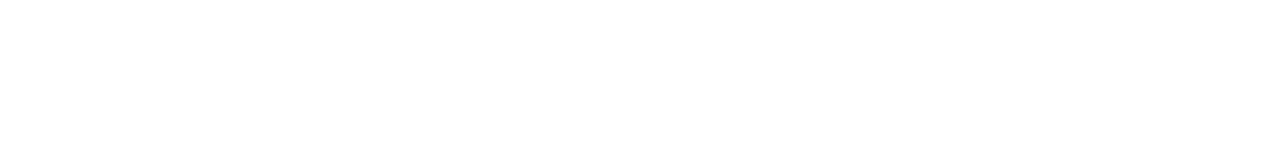
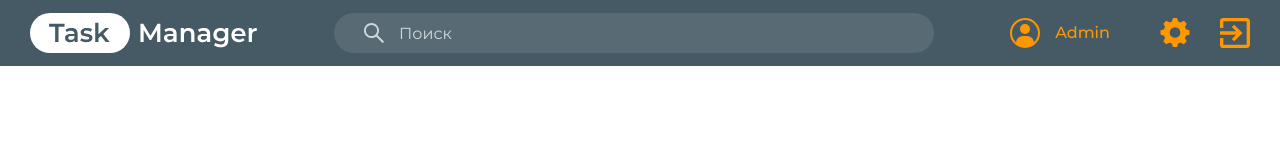
Before and after one commit to davas93/test, a plain HTML site: page index.html in a window 1280 px wide. Drawn offline with Linux system fonts and the light colour scheme; files whose address does not match are found by name.

Commit message:
Разметка и стилизация шапки

```diff
--- a/index.html
+++ b/index.html
@@ -8,7 +8,27 @@
   </head>
   <body>
     <header class="header">
-      <img src="" alt="" class="header-logo" />
+      <img src="img/Logo.svg" alt="logo" class="header-logo" />
+      <form action="#" class="search-form">
+        <img src="img/search.svg" alt="search" class="search-form__icon" />
+        <input type="text" class="search-form__input" placeholder="Поиск" />
+      </form>
+      <div class="header-interface">
+        <div class="header-interface__user">
+          <svg class="header-interface__icon">
+            <use xlink:href="img/sprite.svg#user"></use>
+          </svg>
+          <span class="header-interface__username">Admin</span>
+        </div>
+
+        <svg class="header-interface__icon">
+          <use xlink:href="img/sprite.svg#settings"></use>
+        </svg>
+
+        <svg class="header-interface__icon">
+          <use xlink:href="img/sprite.svg#out"></use>
+        </svg>
+      </div>
     </header>
   </body>
 </html>
--- a/sass/_main.sass
+++ b/sass/_main.sass
@@ -0,0 +1,53 @@
+.header
+  display: flex
+  align-items: center
+  justify-content: space-between
+  padding: 13px 30px
+  background-color: $dark
+  &-interface
+    display: flex
+    align-items: center
+    &__user
+      display: flex
+      align-items: center
+      margin-right: 50px
+    &__username
+      margin-left: 15px
+      font-weight: 500
+      font-size: 16px
+      line-height: 20px
+      color: $accent-color
+      cursor: pointer
+      &:hover
+        color: lighten($accent-color, 10)
+    &__icon
+      fill: $accent-color
+      width: 30px
+      height: 30px
+      cursor: pointer
+      &:nth-child(2)
+        margin-right: 30px
+      &:hover
+        fill: lighten($accent-color, 10)
+.search-form
+  display: flex
+  align-items: center
+  padding: 0 30px
+  width: 600px
+  height: 40px
+  border-radius: 9999px
+  background-color: rgba(255, 255, 255, 0.1)
+  &__input
+    width: 100%
+    height: 100%
+    padding-left: 15px
+    background-color: transparent
+    color: #CFD8DC
+    border: none
+    outline: none
+    overflow: hidden
+    &::placeholder
+      font-weight: 400
+      font-size: 16px
+      line-height: 20px
+      color: #CFD8DC
--- /dev/null
+++ b/sass/_settings.sass
@@ -0,0 +1,4 @@
+*
+  box-sizing: border-box
+body
+  font-family: 'Montserrat', sans-serif
--- a/sass/styles.sass
+++ b/sass/styles.sass
@@ -6,3 +6,5 @@
 @import 'variables'
 //Подключение стилей главного экрана
 @import 'main'
+//Подключение настроек
+@import 'settings'
```
Also changed, not shown: css/styles.css, img/out.svg (added), img/search.svg (added), img/settings.svg (added), img/sprite.svg (added), img/user.svg (added), 1 other file.
